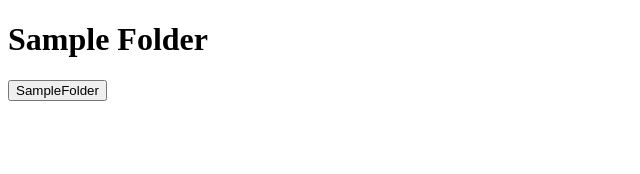
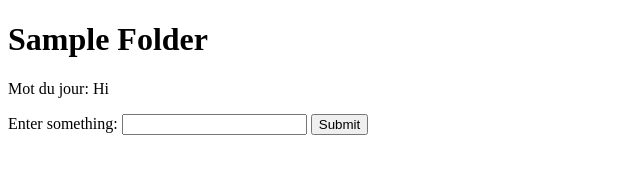
Before and after one commit to devfwi971/test, a plain HTML site: page index.html in a window 1280 px wide. Shown: the whole page, without its empty margins (0-640 px from the left). Drawn offline with Linux system fonts and the light colour scheme.

Commit message:
index modified

```diff
--- a/index.html
+++ b/index.html
@@ -3,8 +3,16 @@
 <head>
   <title>Sample Folder</title>
 </head>
+
 <body>
   <h1>Sample Folder</h1>
-  <button>SampleFolder</button>
+    <p id="output"></p>
+    <form>
+        <label for="userInput">Enter something:</label>
+        <input type="text" id="userInput" name="userInput">
+        <input type="button" value="Submit" onclick="getUserInput()">
+  </form>
+
+  <script src="game.js"></script>
 </body>
 </html>
```
